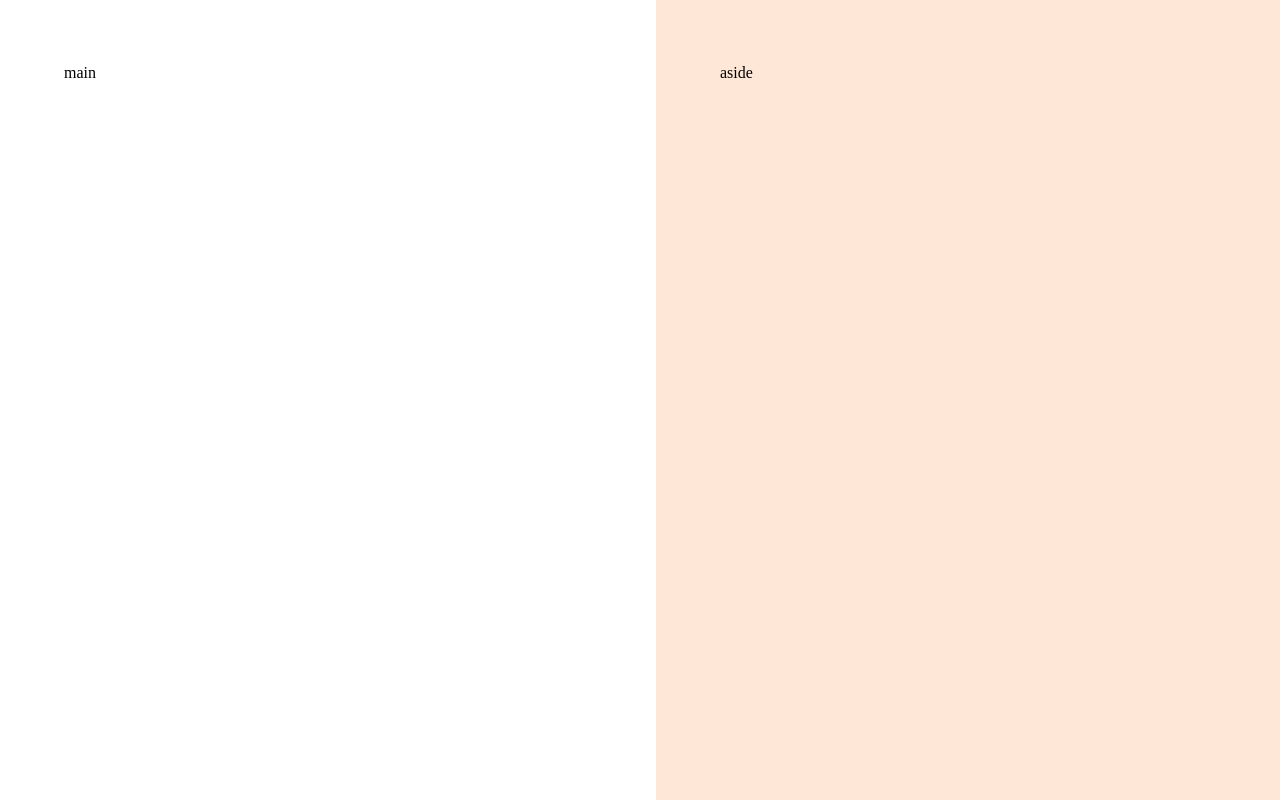
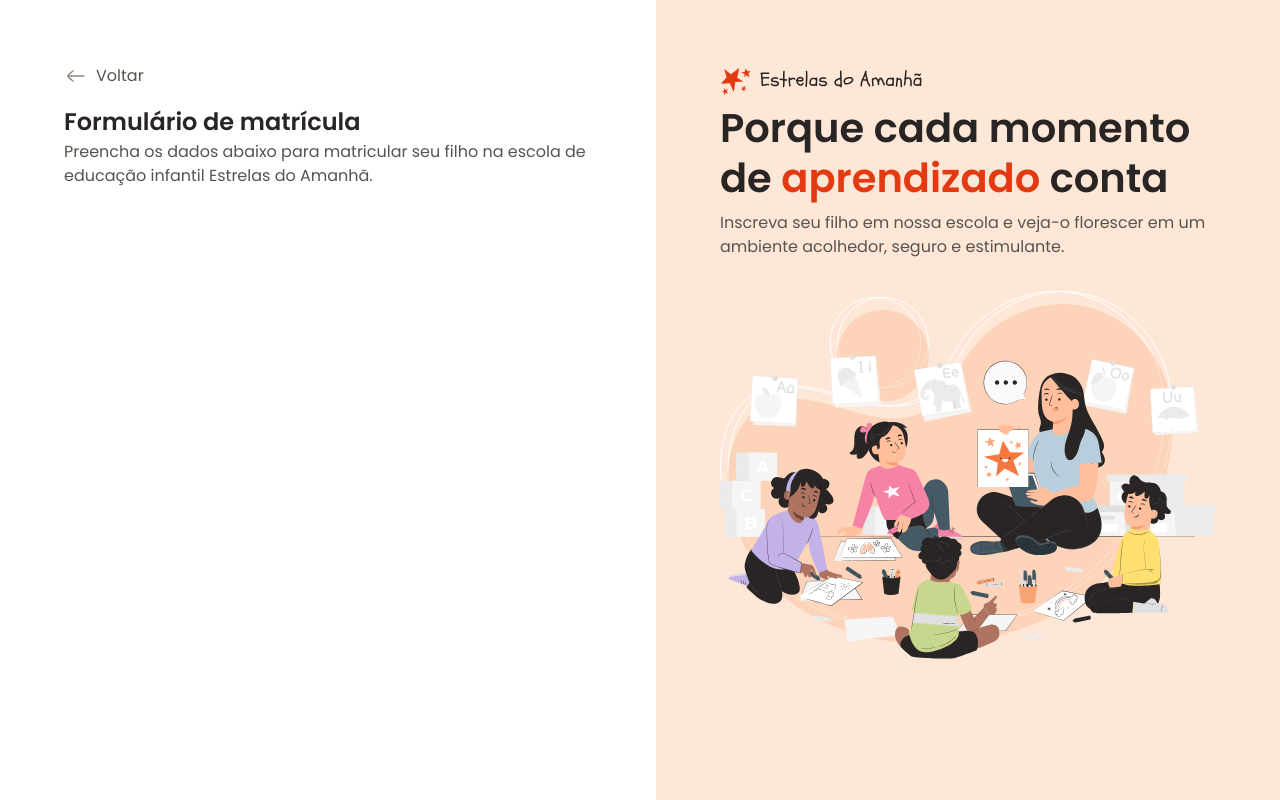
Before and after one commit to Pierre-Reis/Formulario-de-matricula, a plain HTML site: page index.html in a window 1280 px wide. Drawn offline with Linux system fonts and the light colour scheme.

Commit message:
Aside content and initial main content

```diff
--- a/index.html
+++ b/index.html
@@ -14,11 +14,27 @@
 <body>
   <div id="app">
     <main>
-      <div class="main-container">main</div>
+      <div class="main-container">
+        <div class="back">
+          <img src="assets/icons/arrow-left-02.svg" alt="">
+          <span>Voltar</span>
+        </div>
+
+        <h1>Formulário de matrícula</h1>
+        <p>Preencha os dados abaixo para matricular seu filho na escola de educação infantil Estrelas do Amanhã.</p>
+      </div>
     </main>
 
     <aside>
-      <div class="aside-container">aside</div>
+      <div class="aside-container">
+        <header>
+          <img src="assets/Logo.svg" alt="Logo Estrela do Amanhã">
+          <h2>Porque cada momento de <span>aprendizado</span> conta</h2>
+          <p>Inscreva seu filho em nossa escola e veja-o florescer em um ambiente acolhedor, seguro e estimulante.</p>
+        </header>
+
+        <img src="assets/Illustration.svg" alt="Ilustração de uma professora com seus alunos em volta">
+      </div>
     </aside>
   </div>
 </body>
--- a/styles/global.css
+++ b/styles/global.css
@@ -8,7 +8,7 @@
   /*fonts*/
   --font-family: 'Poppins', 'sans-serif';
   --text: 400 1rem/1.5 var(--font-family);
-  --text-sm: 400 0.875rem/1.4 var(--font-family);
+  --text-sm: 400 .875rem/1.4 var(--font-family);
 
   /*colors*/
   --brand-light: #F67841;
@@ -32,4 +32,16 @@
 
 body{
   overflow: hidden;
+
+  font: var(--text);
+  color: var(--text-secondary);
 }
+
+h1, h2{
+  color: var(--text-primary);
+}
+
+img{
+  max-width: 100%;
+  height: auto;
+}
--- a/styles/layout.css
+++ b/styles/layout.css
@@ -14,6 +14,18 @@ main{
     max-width: 33rem;
     margin-left: auto;
   }
+
+  & .back{
+    display: flex;
+    align-items: center;
+    gap: .5rem;
+    margin-bottom: 1.5rem;
+  }
+
+  & h1{
+    font: 600 1.5rem/1.25rem var(--font-family);
+    margin-bottom: .5rem;
+  }
 }
 
 aside{
@@ -22,5 +34,18 @@ aside{
 
   & .aside-container{
     max-width: 31rem;
+
+    & > img{
+      margin-top: 2rem;
+    }
+  }
+
+  & h2{
+    font: 600 2.5rem/1.25 var(--font-family);
+    margin-bottom: .5rem;
+
+    & span{
+      color: var(--text-highlight);
+    }
   }
 }
```
